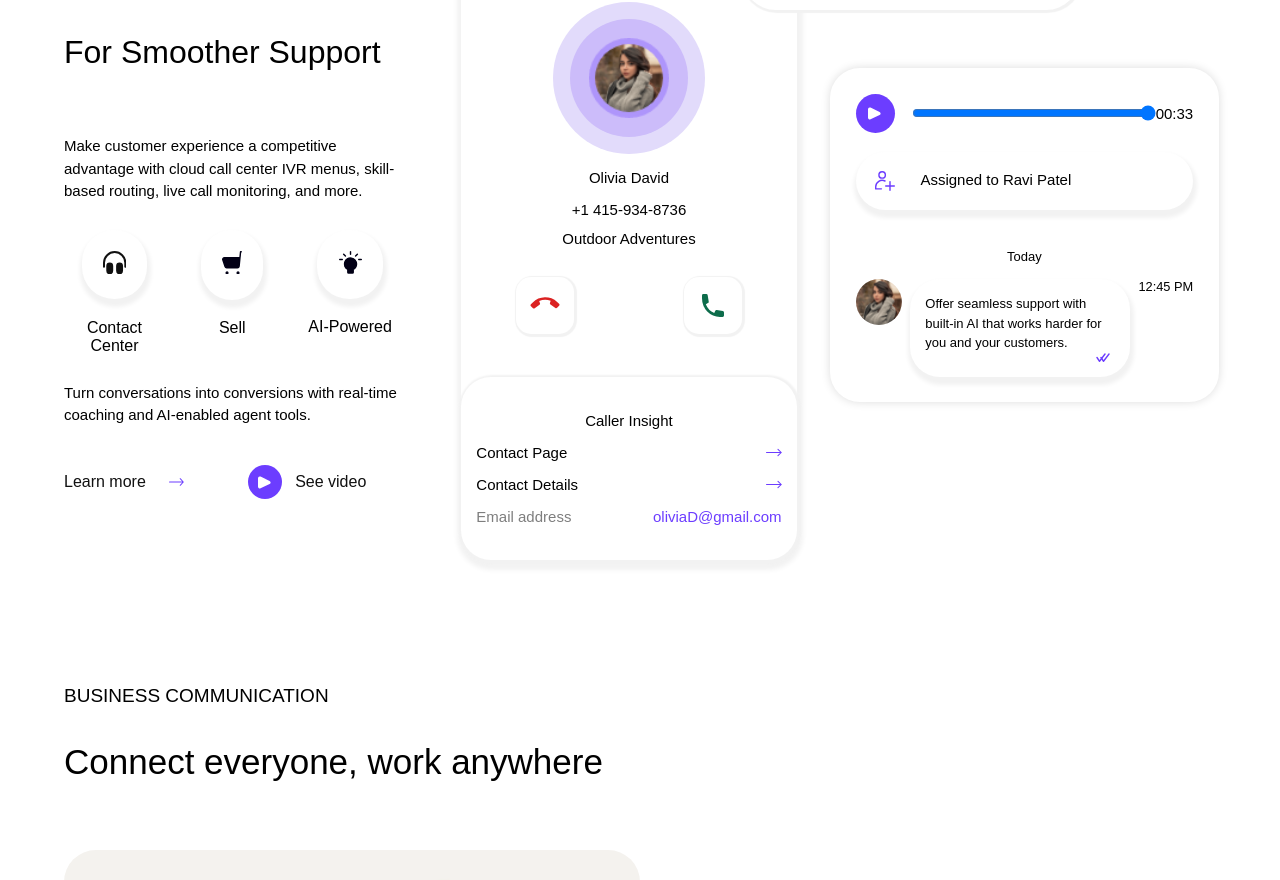
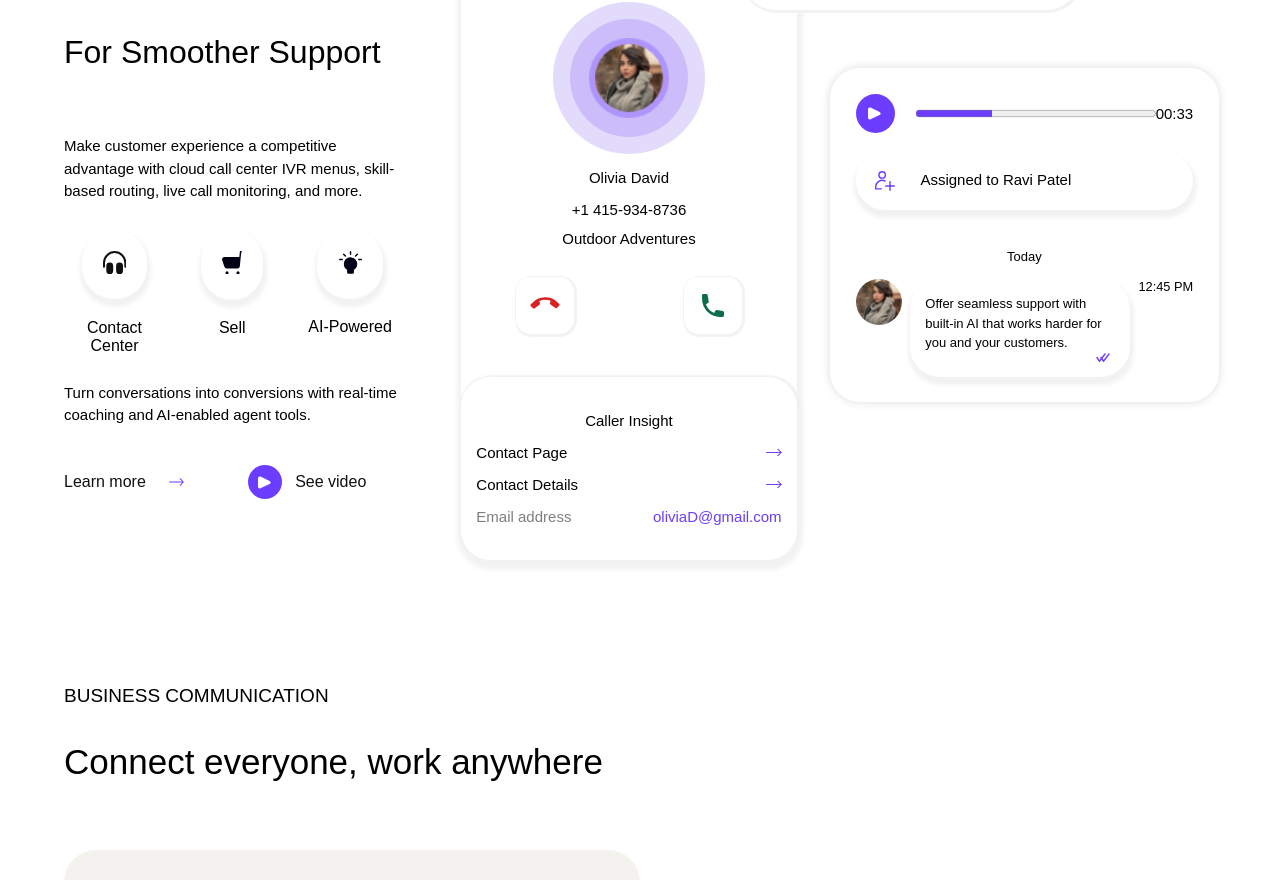
Before and after one commit to Gzim-Dardhishta/HostVoiceCall, a React (Create React App) app: page / in a window 1280 px wide. Shown: the part 4571-5451 px from the top of the page. Built offline with nearby package versions, Linux system fonts and the light colour scheme; a web font is replaced by a local one.

Commit message:
Published to GitHub

```diff
--- a/src/Components/pages/Home/Values.js
+++ b/src/Components/pages/Home/Values.js
@@ -169,7 +169,8 @@ const Values = () => {
                                     <div className="audio-length">
                                         {/* <div className="circle"></div>
                                         <div className="line"></div> */}
-                                        <input type="range" id="volume" min="0" max="11"  step="1"></input>
+                                        {/* <input type="range" id="volume" min="0" max="11"  step="1"></input> */}
+                                        <progress id="file" value="32" max="100"> 32% </progress>
                                         <div className="time">
                                             <FormattedMessage id='length' defaultMessage="00:33" />
                                         </div>
--- a/src/Components/pages/Home/styles/values.scss
+++ b/src/Components/pages/Home/styles/values.scss
@@ -338,9 +338,9 @@
                                 position: relative;
                                 display: flex;
                                 align-items: center;
-                                input{
-                                    width: max(19vw, 16em);
-                                    color: #6C3DFF;
+                                progress{
+                                    width: max(18vw, 16em);
+                                    accent-color: #6C3DFF;
                                 }
                             }
                         }
--- a/src/Components/shared/NavBar/MediaBar.js
+++ b/src/Components/shared/NavBar/MediaBar.js
@@ -41,9 +41,7 @@ const MediaBar = (props) => {
             </div>
 
             <div className='access'>
-                {/* <ThemeSwitcher /> */}
                 <div className="language">
-                    {/* <GrLanguage /> */}
                     <SelectLanguage
                         setLanguage={props.setLanguage}
                         language={props.language}
@@ -54,7 +52,7 @@ const MediaBar = (props) => {
 
                 <div className='contact'>
                     <p className='c'>
-                        <FormattedMessage id='contact' defaultMessage="Contact: " />
+                        <FormattedMessage id='contact' defaultMessage="Contact: &nbsp;" />
                     </p>
                     <HiPhone className='icon' />
                     <p>+1 415-469-1690</p>
--- a/src/Components/shared/NavBar/navbar.scss
+++ b/src/Components/shared/NavBar/navbar.scss
@@ -77,7 +77,6 @@
     }
 
     .language,
-
     .support,
     .join_host {
         display: flex;
@@ -89,6 +88,11 @@
         display: flex;
         align-items: center;
         margin-left: 1em;
+        &nbsp
+
+        .icon{
+            margin: 0 .15vw;
+        }
     }
 
     .language {
```
